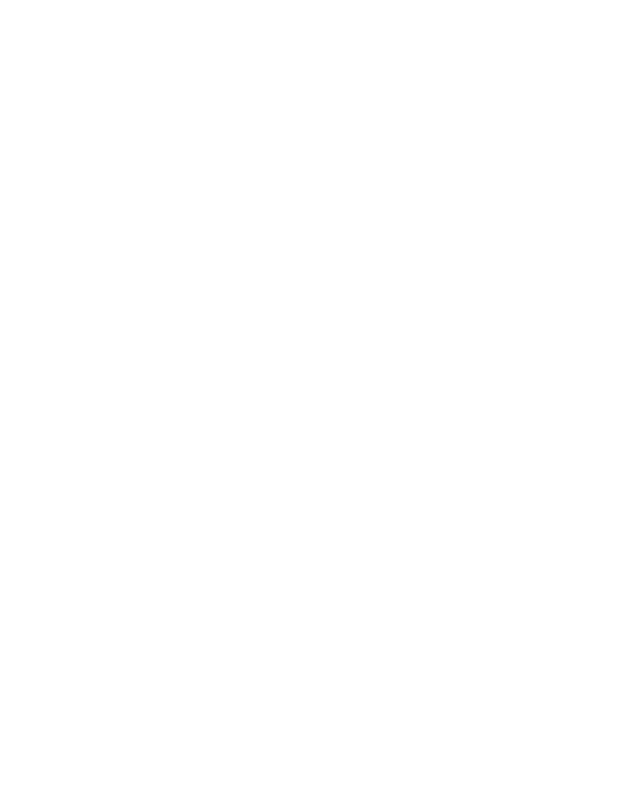
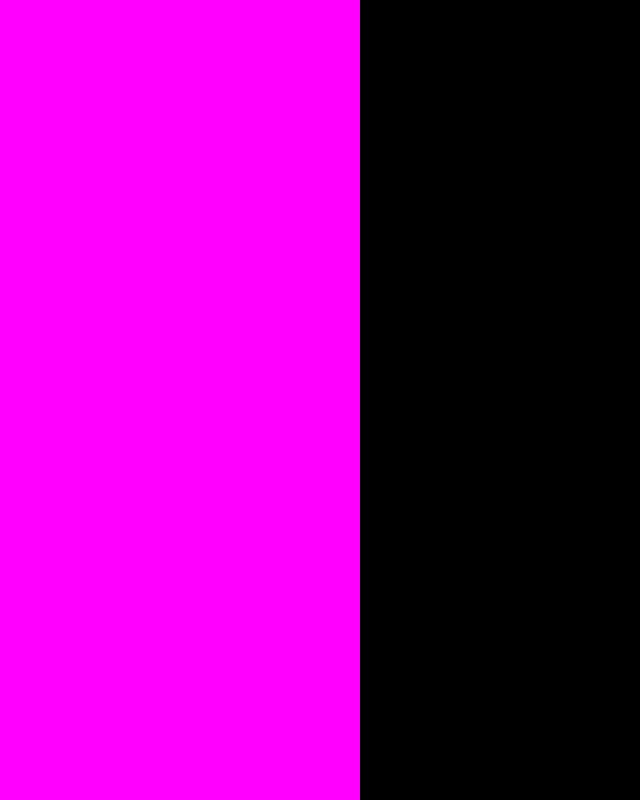
Before and after one commit to daanhenke/prgchl, a plain HTML site: page Client/index.html in a window 1280 px wide. Shown: the whole page, without its empty margins (640-1280 px from the left). Drawn offline with Linux system fonts and the light colour scheme.

Commit message:
-Changed out dummy HTML file for a proper one -Added Less and CSS sub directories and basic files -Added TS and JS sub direcotries and basic files -Added TypeScript and Less to NPM devDependencies -Added basic Game skeleton class

```diff
--- a/Client/index.html
+++ b/Client/index.html
@@ -3,22 +3,19 @@
 <head>
     <meta charset="UTF-8">
     <title>Dit is wel een leuk spelletje</title>
+
+    <link rel="stylesheet" href="css/game.css"
 </head>
 <body>
 
-<script>
-    var env = 'browser';
+<div id="div-game">
+    <canvas id="canvas-game" width="640" height="480">
+        We're sorry, your browser does not support the canvas element. Please install a more recent browser like Google Chrome or Mozilla Firefox.
+    </canvas>
 
-    switch (env) {
-        case 'browser':
-            alert("hallo browser");
-            break;
-        case "node":
-            const fs = require("fs");
-            var ditwordtnietuitgevoerdopbrowser = fs.readFileSync("patat.mp3");
-            break;
-    }
-</script>
+    <script src="js/Game.js"></script>
+    <script src="js/BrowserScript.js"></script>
+</div>
 
 </body>
 </html>
--- /dev/null
+++ b/Client/js/BrowserScript.js
@@ -0,0 +1,7 @@
+var gameInstance;
+var patat = 23111212;
+window.onload = function () {
+    gameInstance = new Game(document.getElementById("canvas-game"), ExecutionModes.MODE_BROWSER);
+    gameInstance.test();
+};
+//# sourceMappingURL=BrowserScript.js.map
--- /dev/null
+++ b/Client/js/Game.js
@@ -0,0 +1,26 @@
+var ExecutionModes;
+(function (ExecutionModes) {
+    ExecutionModes[ExecutionModes["MODE_BROWSER"] = 0] = "MODE_BROWSER";
+    ExecutionModes[ExecutionModes["MODE_ELECTRON"] = 1] = "MODE_ELECTRON";
+})(ExecutionModes || (ExecutionModes = {}));
+var Game = (function () {
+    function Game(canvas, mode) {
+        this.version = 0.01;
+        this.canvas = canvas;
+        this.context2D = this.canvas.getContext("2d");
+        this.mode = mode;
+    }
+    //Dummy function
+    Game.prototype.test = function () {
+        this.context2D.fillStyle = "#ff00ff";
+        this.context2D.fillRect(0, 0, 500, 500);
+    };
+    Game.prototype.getCanvas = function () {
+        return this.canvas;
+    };
+    Game.prototype.getMode = function () {
+        return this.mode;
+    };
+    return Game;
+}());
+//# sourceMappingURL=Game.js.map
--- /dev/null
+++ b/Client/less/game.less
@@ -0,0 +1,36 @@
+//Color variables
+@color-black: #000;
+@color-white: #fff;
+
+//A helper function to set the width and height of an element
+.size(@w, @h) {
+  width: @w;
+  height: @h;
+}
+
+#canvas-game {
+  //Set background color of the canvas to black
+  background-color: @color-black;
+
+  //Make canvas fill parent
+  .size(100%, 100%);
+
+  //Make sure that the browser doesn't make our game look like shit by antialiasing the canvas
+  image-rendering: pixelated;
+}
+
+#div-game {
+  .size(100%, 100%);
+
+  overflow: hidden;
+}
+
+
+* {
+  padding: 0;
+  margin: 0;
+}
+
+html, body {
+  .size(100%, 100%);
+}
--- /dev/null
+++ b/Client/ts/BrowserScript.ts
@@ -0,0 +1,7 @@
+let gameInstance;
+let patat = 23111212;
+
+window.onload = function () {
+    gameInstance = new Game(document.getElementById("canvas-game"), ExecutionModes.MODE_BROWSER);
+    gameInstance.test();
+}
--- /dev/null
+++ b/Client/ts/Game.ts
@@ -0,0 +1,32 @@
+enum ExecutionModes {
+    MODE_BROWSER,
+    MODE_ELECTRON
+}
+
+class Game {
+    private canvas: HTMLCanvasElement;
+    private context2D: CanvasRenderingContext2D;
+    private mode: ExecutionModes;
+
+    public version: number = 0.01;
+
+    constructor (canvas: HTMLElement, mode: ExecutionModes) {
+        this.canvas = <HTMLCanvasElement> canvas;
+        this.context2D = this.canvas.getContext("2d");
+        this.mode = mode;
+    }
+
+    //Dummy function
+    public test() {
+        this.context2D.fillStyle = "#ff00ff";
+        this.context2D.fillRect(0, 0, 500, 500);
+    }
+
+    public getCanvas() {
+        return this.canvas;
+    }
+
+    public getMode() {
+        return this.mode;
+    }
+}
--- a/Server/package.json
+++ b/Server/package.json
@@ -7,5 +7,9 @@
   },
   "dependencies": {
     "express": "^4.15.3"
+  },
+  "devDependencies": {
+    "less": "latest",
+    "typescript": "latest"
   }
 }
```
Also changed, not shown: Client/tsconfig.json (added, +10 -0 lines), Client/css/game.css (added), 1 other file.
